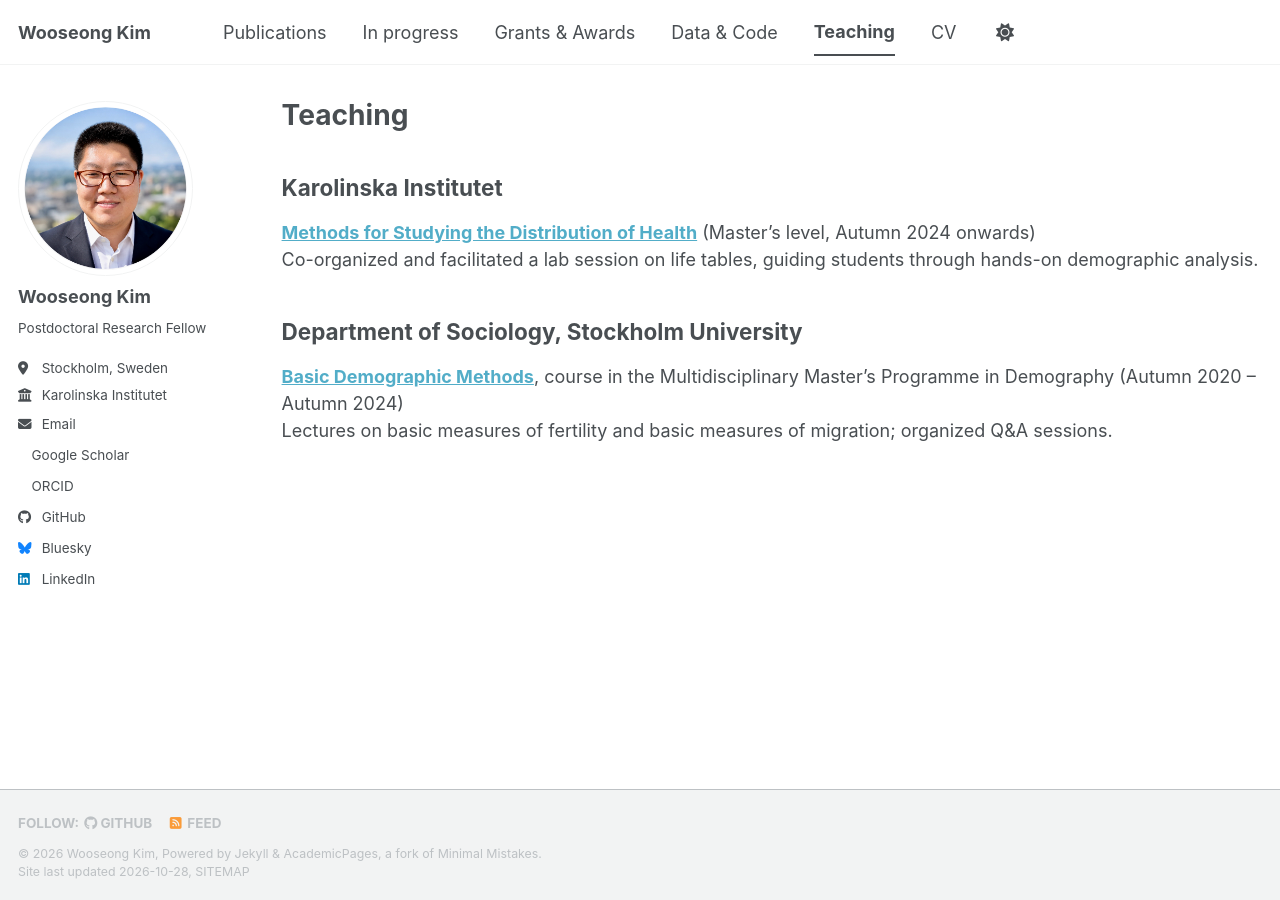
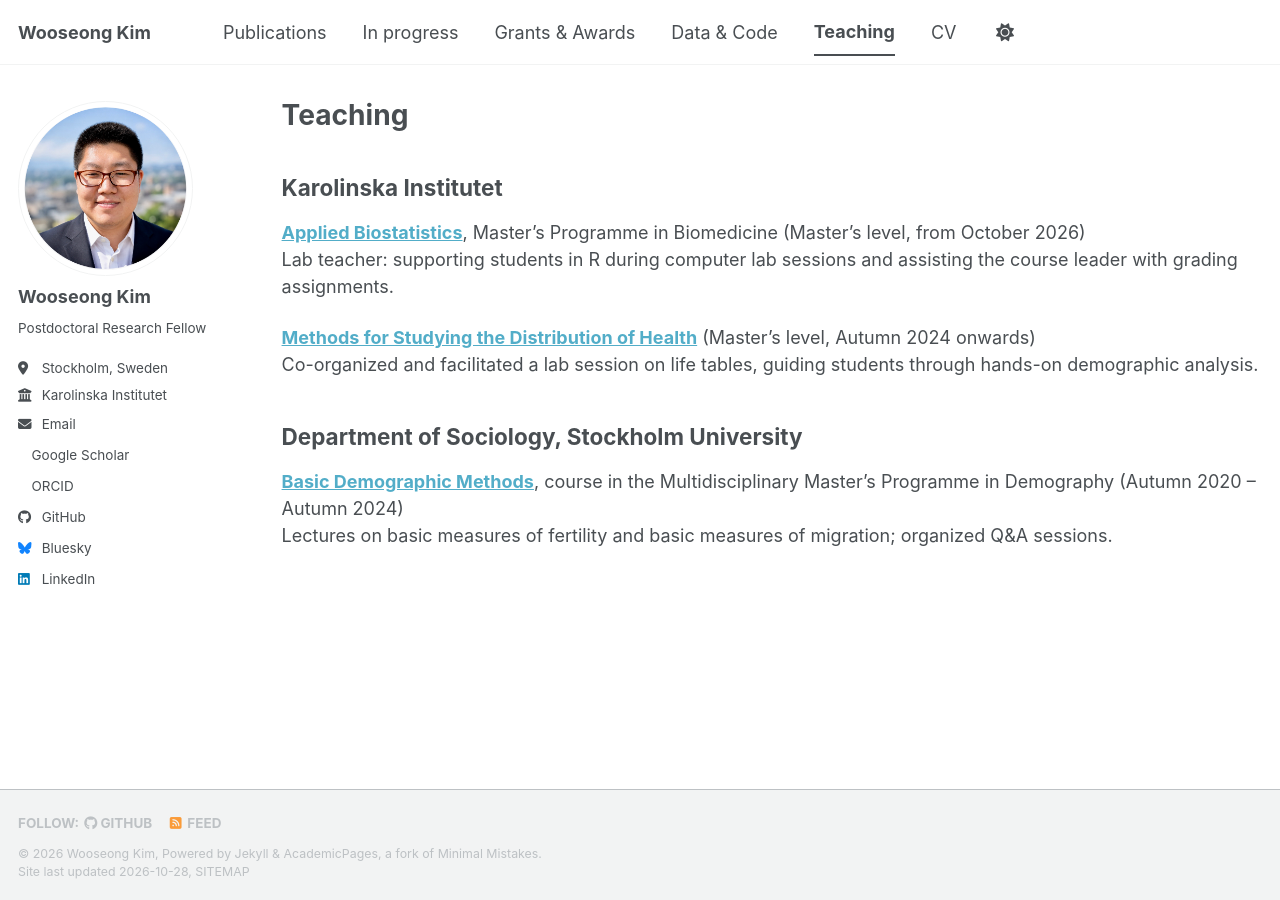
Before and after one commit to wooseongkim1992/wooseongkim1992.github.io, a Jekyll site: the page built from _pages/teaching.md, in a window 1280 px wide. Built offline with Jekyll 4.4.1, drawn with Linux system fonts in a browser that asks for light colours; a style sheet for code colours, icons or effects is not loaded.

Commit message:
Add Applied Biostatistics lab teaching to Teaching page
Co-Authored-By: Claude Opus 5.5 <noreply@anthropic.com>
Claude-Session: https://claude.ai/code/session_01GfBbBnqcUfgWZ8g9T6W9Yr

```diff
--- a/_pages/teaching.md
+++ b/_pages/teaching.md
@@ -7,6 +7,9 @@ author_profile: true
 
 ## Karolinska Institutet
 
+**[Applied Biostatistics](https://education.ki.se/student-at-ki/all-course-and-programme-websites/masters-programme-in-biomedicine/programme-outline-syllabus-4bi21/applied-biostatistics-75-hp)**, Master's Programme in Biomedicine (Master's level, from October 2026)<br>
+Lab teacher: supporting students in R during computer lab sessions and assisting the course leader with grading assignments.
+
 **[Methods for Studying the Distribution of Health](https://education.ki.se/student-at-ki/all-course-and-programme-websites/masters-programme-in-public-health-sciences/methods-for-studying-the-distribution-of-health-75-credits)** (Master's level, Autumn 2024 onwards)<br>
 Co-organized and facilitated a lab session on life tables, guiding students through hands-on demographic analysis.
 
```
